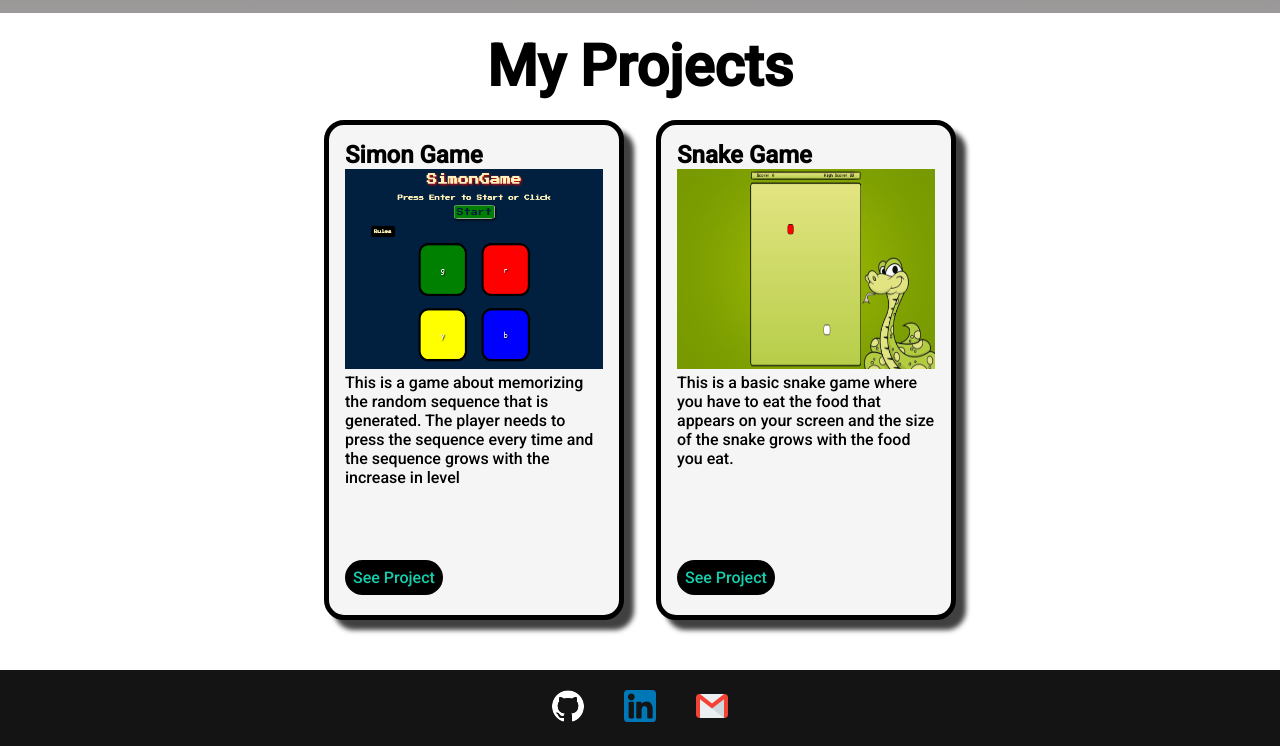
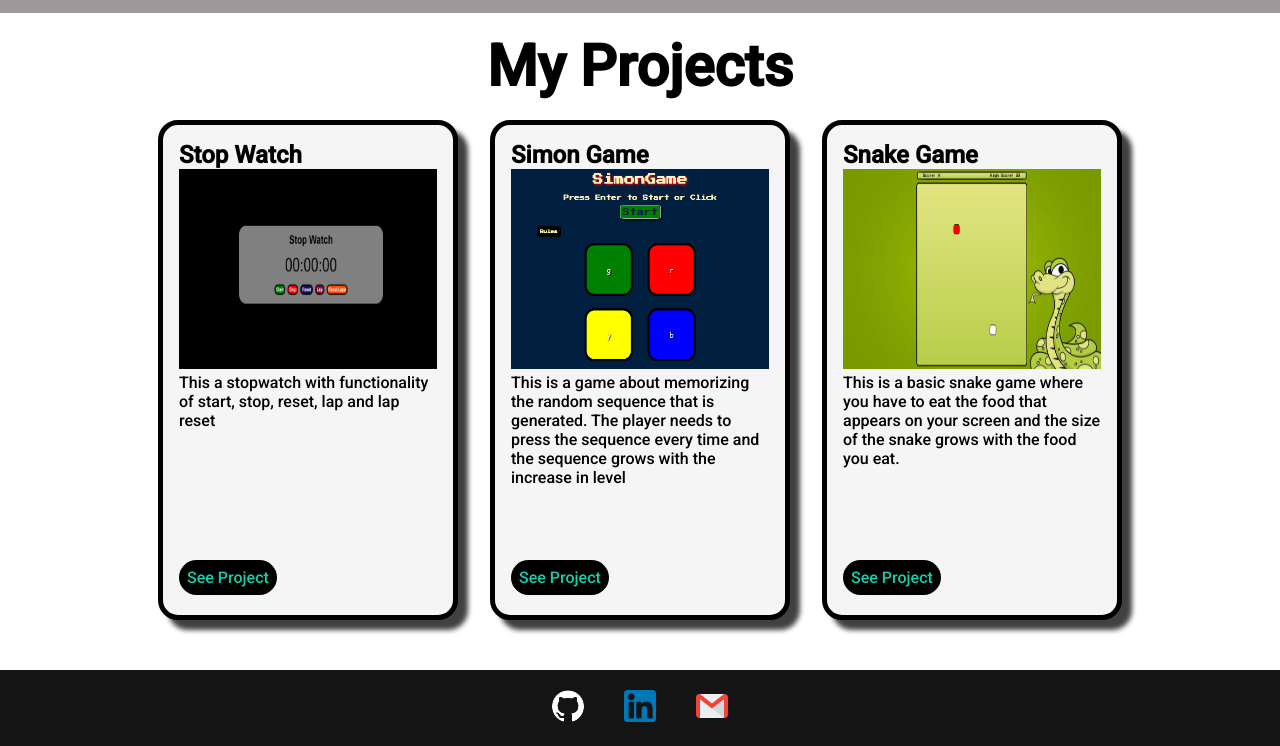
Before and after one commit to SahityaUniyal/SahityaUniyal, a plain HTML site: page index.html in a window 1280 px wide. Shown: the part 1867-2613 px from the top of the page. Drawn offline with Linux system fonts and the light colour scheme; grey boxes are pictures that could not be loaded.

Commit message:
added project

```diff
--- a/css/HomeStyles.css
+++ b/css/HomeStyles.css
@@ -81,7 +81,7 @@
 
 @media only screen and (max-width: 290px) {
   .my-image {
-    width: 100%;
+    width: 200px;
     height: 200px;
   }
   .intro {
@@ -100,7 +100,6 @@
   }
   .my-image {
     width: 100%;
-    height: min-content;
     margin:auto;
   }
 }
--- a/index.html
+++ b/index.html
@@ -161,6 +161,16 @@
     </div>
     <div class="projects-container">
       <div class="project">
+        <h2 class="project-name">Stop Watch</h2>
+        <img src="images/project/StopWatch.png" alt="" class="project-img" />
+        <p class="project-description">
+          This a stopwatch with functionality of start, stop, reset, lap and lap reset
+        </p>
+        <a href="https://sahityauniyal.github.io/StopWatch/" class="goto-project"
+          >See Project</a
+        >
+      </div>
+      <div class="project">
         <h2 class="project-name">Simon Game</h2>
         <img src="images/project/SimonGame.png" alt="" class="project-img" />
         <p class="project-description">
```
Also changed, not shown: images/project/StopWatch.png (added), 1 other file.
